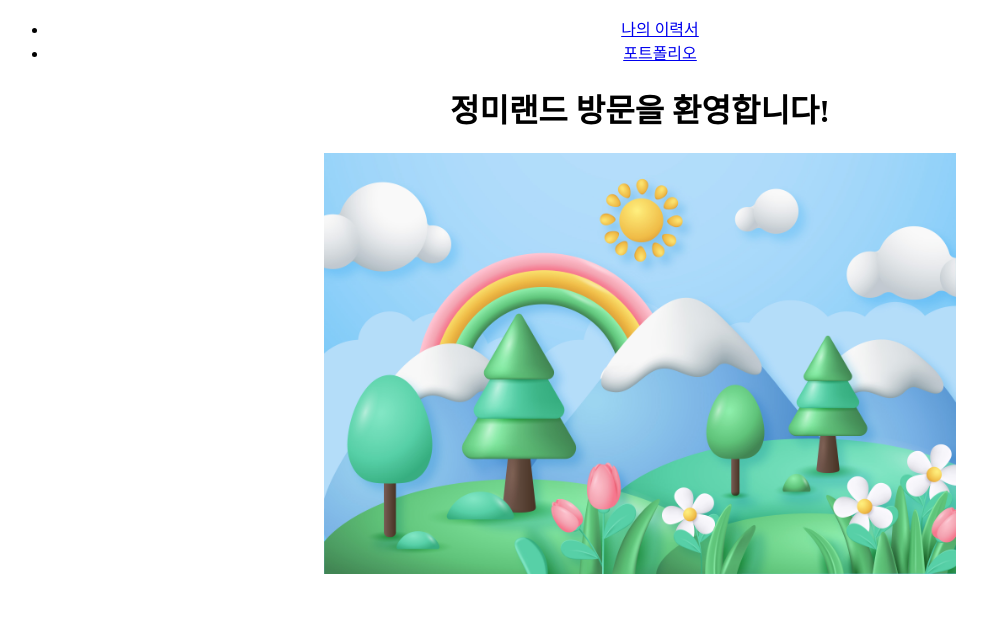
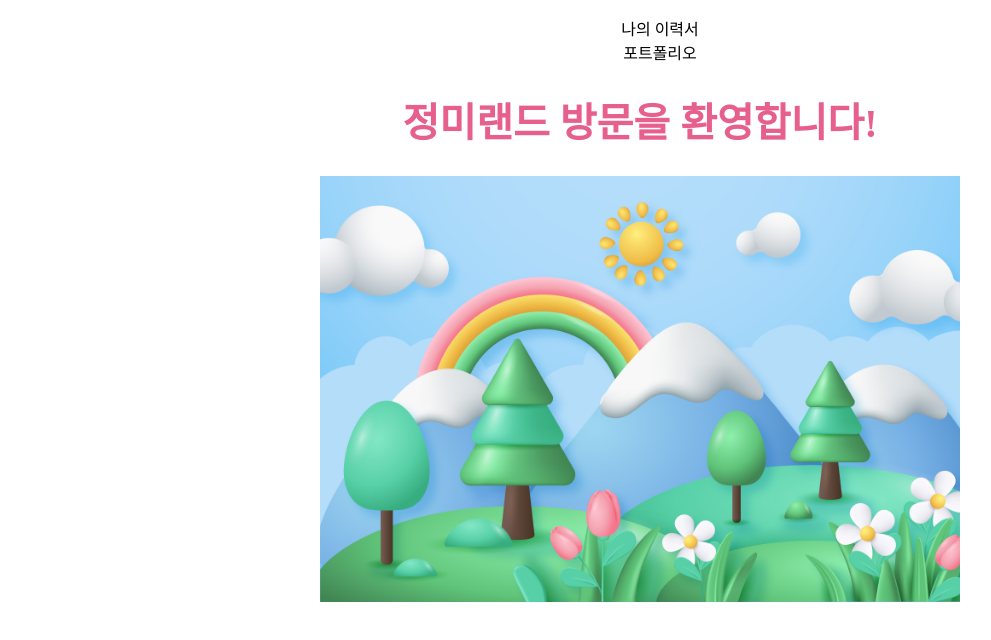
Before and after one commit to ohjmi/ohjmi.github.io, a plain HTML site: page index.html in a window 1280 px wide. Shown: the whole page, without its empty margins (0-991 px from the left). Drawn offline with Linux system fonts and the light colour scheme.

Commit message:
nav 리스트 css 변경

```diff
--- a/index.html
+++ b/index.html
@@ -4,6 +4,7 @@
 <head>
     <meta charset="UTF-8">
     <meta name="viewport" content="width=device-width, initial-scale=1.0">
+    <link rel="stylesheet" href="./style.css">
     <title>lilly의 홈페이지</title>
 </head>
 
--- a/style.css
+++ b/style.css
@@ -5,6 +5,13 @@ body {
 .wrap {
     width: 100%;
     margin: 0 auto;
+}
+ul li {
+    list-style: none;
+}
+a {
+    text-decoration: none;
+    color: #000;
 }
 .top {
     width: 100%;
```
